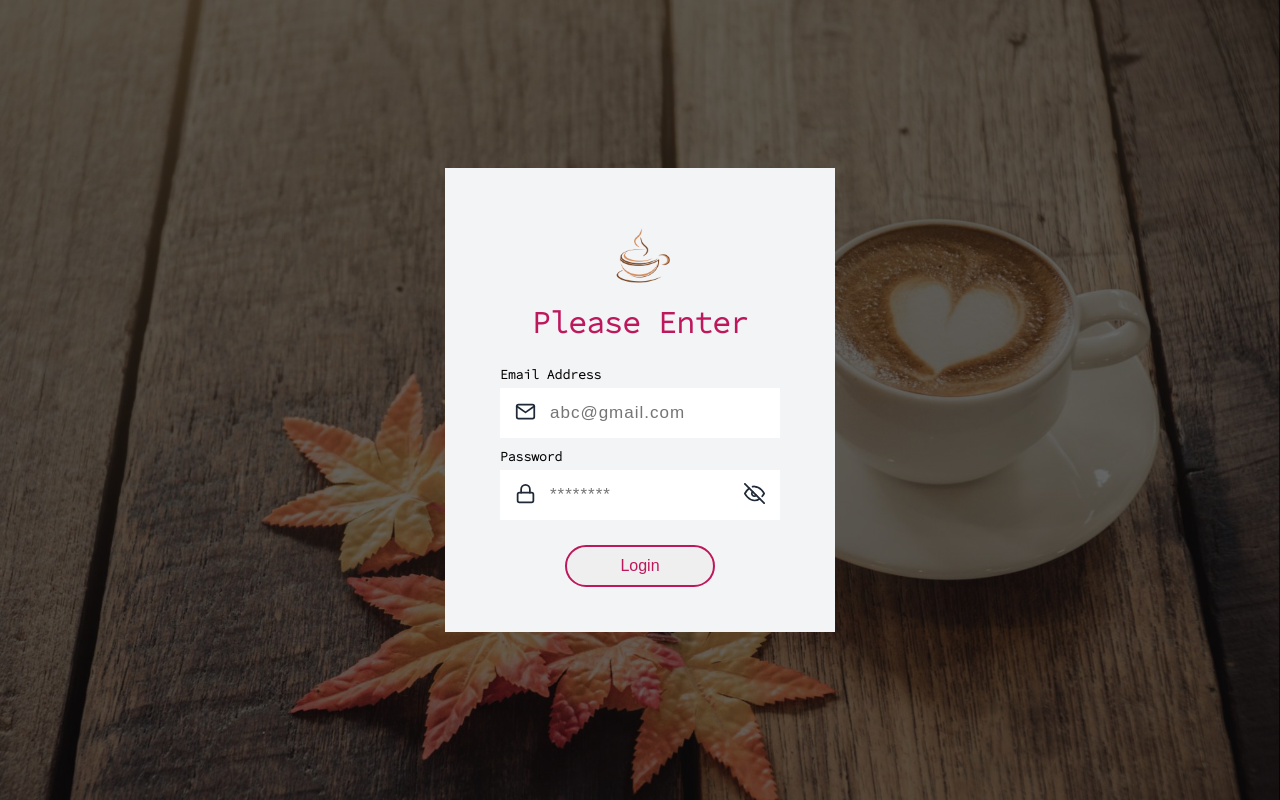
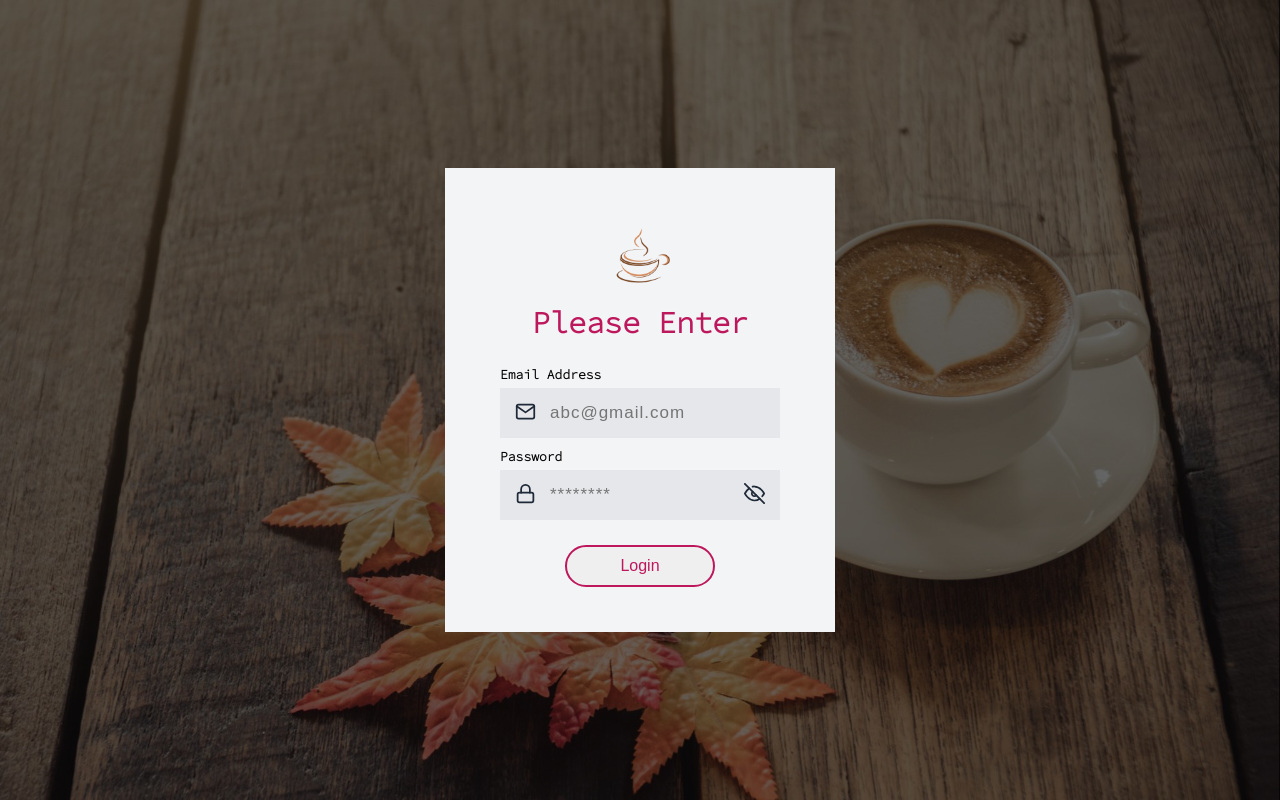
Before and after one commit to stocke777/StyledLoginReactjs, a React (Create React App) app: page /login in a window 1280 px wide. Built offline with nearby package versions, Linux system fonts and the light colour scheme.

Commit message:
workign eye password

```diff
--- a/src/components/Formlib.jsx
+++ b/src/components/Formlib.jsx
@@ -13,14 +13,23 @@ export const TextInput = ({icon, ...props}) =>{
     const [show, setShow] = useState(false)
     return (
         <div style={{position: 'relative'}}>
-            <StyledLabel htmlFor = {props.name}>
-                {props.label}
-            </StyledLabel>
-            <StyledTextInput
+            <StyledLabel htmlFor = {props.name}>{props.label}</StyledLabel>
+            {props.type !== "password" && <StyledTextInput
                 {...field}
                 {...props}
-            />
+            />}
+
+            {props.type === "password" &&
+                <StyledTextInput
+                    {...field}
+                    {...props}
+                    type = {show?"text": "password"}
+                />
+            }
+
             <StyledIcon>{icon}</StyledIcon>
+
+
 
             {
                 props.type === "password" &&
--- a/src/components/Styles.js
+++ b/src/components/Styles.js
@@ -89,7 +89,8 @@ export const StyledTextInput = styled.input`
     padding-left: 50px;
     font-size: 17px;
     letter-spacing: 1px;
-    color: ${colors.light2};
+    color: ${colors.dark1};
+    background-color: ${colors.light2};
     outline: 0;
     border: 0;
     display: block;
--- a/src/pages/Login.jsx
+++ b/src/pages/Login.jsx
@@ -25,7 +25,15 @@ const Login = () =>{
                     Please Enter
                 </StylesTitle>
 
-                <Formik>
+                <Formik
+                    initialValues={{
+                        email: "",
+                        password: ""
+                    }}
+                    onSubmit = {(values, {setSubmitting})=>{
+                        console.log(values)
+                    }}
+                >
                     {()=>(
                         <Form>
                             <TextInput
```
